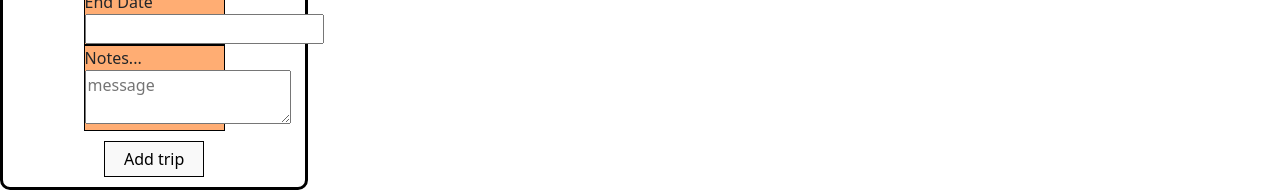
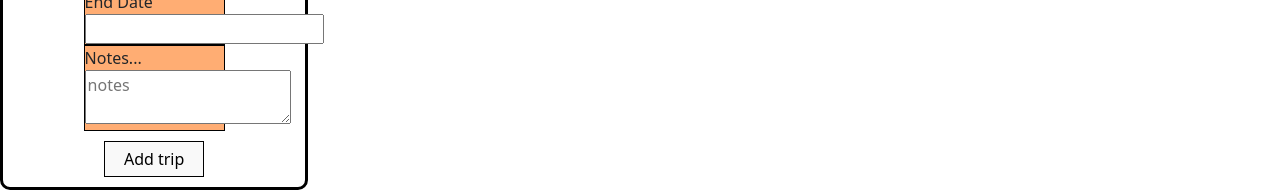
Before and after one commit to devbelle/Project-3, a React (Vite) app in the folder Adventure Awaits/client/: page /trips in a window 1280 px wide. Shown: the part 511-703 px from the top of the page. Built offline with nearby package versions, Linux system fonts and the light colour scheme; no server answers.

Commit message:
notes save

```diff
--- a/Adventure Awaits/client/src/pages/EditTripPage.jsx
+++ b/Adventure Awaits/client/src/pages/EditTripPage.jsx
@@ -74,7 +74,7 @@ const EditTripPage = () => {
   const [formState, setFormState] = useState({
     title: trip.title || "",
     destination: trip.destination || "",
-    message: trip.message || "",
+    notes: trip.notes || "",
     startDate: trip.startDate ? new Date(trip.startDate) : null,
     endDate: trip.endDate ? new Date(trip.endDate) : null,
    });
@@ -105,7 +105,7 @@ const EditTripPage = () => {
         variables: {
           tripId: tripId,
           tripName: formState.title,
-          message: formState.message,
+          notes: formState.notes,
           destination: formState.destination,
           startDate: formState.startDate ? formState.startDate.toISOString() : null,
           endDate: formState.endDate ? formState.endDate.toISOString() : null,
@@ -114,7 +114,7 @@ const EditTripPage = () => {
       setFormState({
         title: data.updateTrip.title,
         destination: data.updateTrip.destination,
-        message: data.updateTrip.message,
+        notes: data.updateTrip.notes,
         startDate: data.updateTrip.startDate,
         endDate: data.updateTrip.endDate,
       });
@@ -190,7 +190,7 @@ const EditTripPage = () => {
           <textarea className=""
           name="message"
           placeholder="Notes"
-          defaultValue={trip.message}
+          defaultValue={trip.notes}
           onChange={handleInputChange}></textarea>
           {/* Note use state */}
         </Section>
--- a/Adventure Awaits/client/src/pages/TripsPage.jsx
+++ b/Adventure Awaits/client/src/pages/TripsPage.jsx
@@ -61,7 +61,7 @@ const TripsPage = () => {
   const [formState, setFormState] = useState({
     title: "",
     destination: "",
-    message: "",
+    notes: "",
     startDate: null,
     endDate: null,
   });
@@ -98,7 +98,7 @@ const TripsPage = () => {
                 destination: '',
                 startDate: null,
                 endDate: null,
-                message: '',
+                notes: '',
               });
             setStartDate(null);
             setEndDate(null);
@@ -173,9 +173,9 @@ const TripsPage = () => {
             <label className="" htmlFor="message">Notes...</label>
                 <textarea
                     className=""
-                    name="message"
-                    placeholder="message"
-                    value={formState.message}
+                    name="notes"
+                    placeholder="notes"
+                    value={formState.notes}
                     onChange={handleInputChange}
                 ></textarea>
 
@@ -201,7 +201,7 @@ const TripsPage = () => {
                 <p>Destination: {trip.destination}</p>
                 <p>Start Date: {trip.startDate}</p>
                 <p>End Date: {trip.endDate}</p>
-                <p>Notes: {trip.message}</p>
+                <p>Notes: {trip.notes}</p>
               </li>
 
               <Link
```
